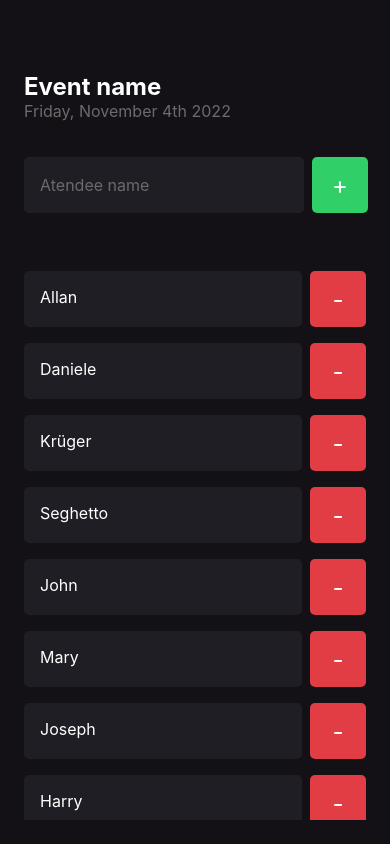
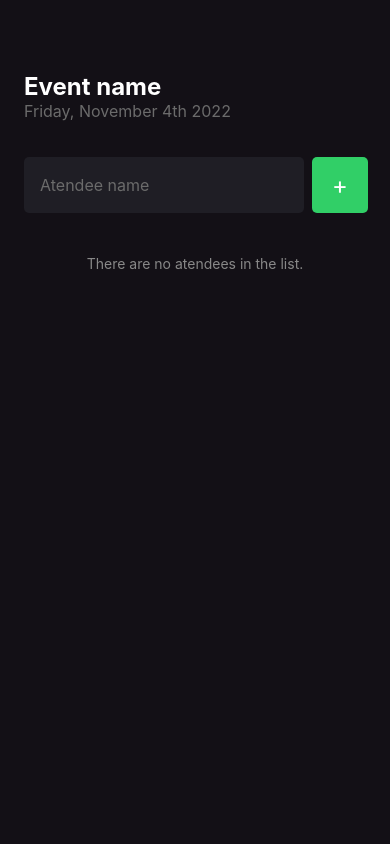
Before and after one commit to allankruger/im-here, a React Native app: screen / in a window 390 px wide. Built offline with nearby package versions, Linux system fonts and the light colour scheme.

Commit message:
adds Remove and Add atendee functionality

```diff
--- a/src/screens/Home/index.tsx
+++ b/src/screens/Home/index.tsx
@@ -10,45 +10,40 @@ import {
 import Atendee from "../../components/Atendee";
 
 import { styles } from "./styles";
+import { useState } from "react";
 
 export default function Home() {
-  const atendees = [
-    "Allan",
-    "Daniele",
-    "Krüger",
-    "Seghetto",
-    "John",
-    "Mary",
-    "Joseph",
-    "Harry",
-    "Ron",
-    "Lilian",
-  ];
+  const [atendees, setAtendees] = useState<string[]>([]);
+  const [atendeeName, setAtendeeName] = useState("");
 
   function handleAddAtendee() {
-    if (atendees.includes("Allan")) {
+    if (atendees.includes(atendeeName)) {
       return Alert.alert(
         "Atendee already exists.",
         "There is an atendee registered with this name already."
       );
     }
+
+    setAtendees((prevState) => [...prevState, atendeeName]);
+    setAtendeeName("");
   }
 
   function handleRemoveAtendee(name: string) {
-    return Alert.alert(
-      "Remove",
-      `Are you sure that you want to remove ${name}?`,
-      [
+    Alert.alert("Remove", `Are you sure that you want to remove ${name}?`, [
       {
         text: "Yes",
-          onPress: () => Alert.alert("Deleted successfully."),
+        onPress: () => (
+          setAtendees((prevState) =>
+            prevState.filter((atendee) => atendee != name)
+          ),
+          Alert.alert("Success", `${name} was successfully removed.`)
+        ),
       },
       {
         text: "No",
         style: "cancel",
       },
-      ]
-    );
+    ]);
   }
 
   return (
@@ -61,6 +56,8 @@ export default function Home() {
           style={styles.input}
           placeholder="Atendee name"
           placeholderTextColor={"#6b6b6b"}
+          onChangeText={(text) => setAtendeeName(text)}
+          value={atendeeName}
         />
         <TouchableOpacity style={styles.button} onPress={handleAddAtendee}>
           <Text style={styles.buttonText}>+</Text>
```
Lines whose indentation alone changed are shown as unchanged.
